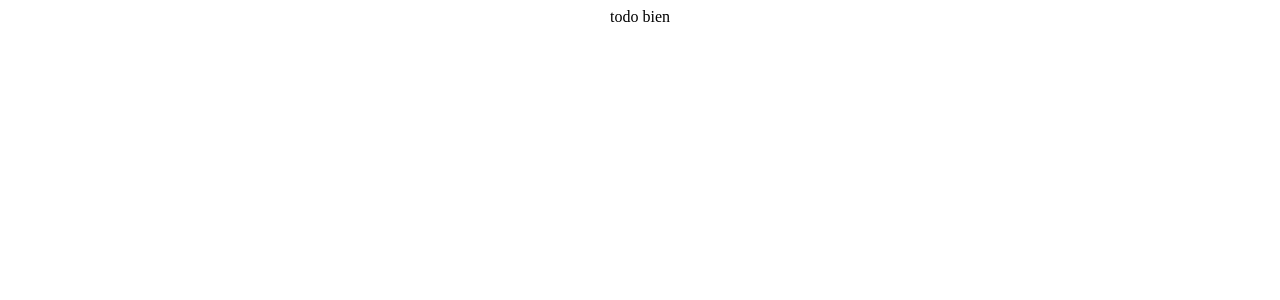
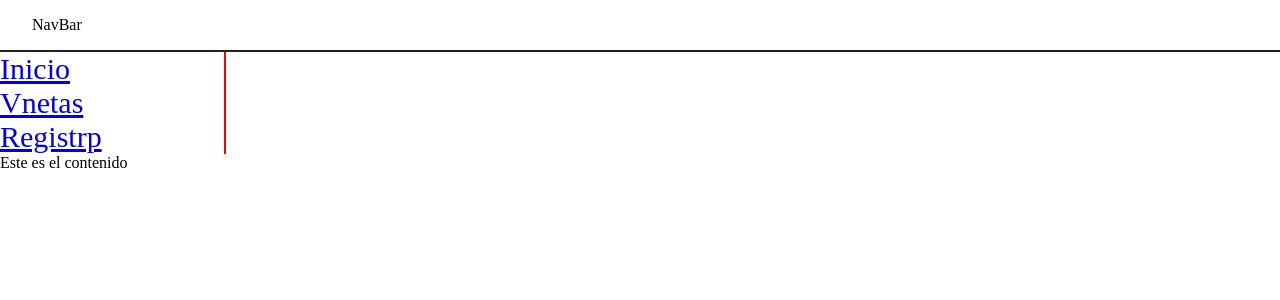
Before and after one commit to JeffreyMardoqueo-17/Admi-Caez-FrontenD, a React (Create React App) app: page / in a window 1280 px wide. Shown: the top 300 px of the page. Built offline with nearby package versions, Linux system fonts and the light colour scheme.

Commit message:
Primera parte del dashboard, sidebar

```diff
--- a/src/App.css
+++ b/src/App.css
@@ -1,38 +1,13 @@
-.App {
-  text-align: center;
+*{
+  margin: 0;
+  padding: 0;
 }
-
-.App-logo {
-  height: 40vmin;
-  pointer-events: none;
+:root{
+  --white: #Ffff;
+  --black: #1c2326;
 }
-
-@media (prefers-reduced-motion: no-preference) {
-  .App-logo {
-    animation: App-logo-spin infinite 20s linear;
-  }
+.navBar{
+    background-color: var(--white);
+    padding: 1rem 2rem;
+    border-bottom: 2px solid var(--black);
 }
-
-.App-header {
-  background-color: #282c34;
-  min-height: 100vh;
-  display: flex;
-  flex-direction: column;
-  align-items: center;
-  justify-content: center;
-  font-size: calc(10px + 2vmin);
-  color: white;
-}
-
-.App-link {
-  color: #61dafb;
-}
-
-@keyframes App-logo-spin {
-  from {
-    transform: rotate(0deg);
-  }
-  to {
-    transform: rotate(360deg);
-  }
-}
--- a/src/App.js
+++ b/src/App.js
@@ -1,10 +1,21 @@
+import React from 'react';
+import { BrowserRouter as Router } from 'react-router-dom'; // Importa BrowserRouter
 import './App.css';
+import NavBar from './Components/NavBar/NavBar';
+import SideBar from './Components/SideBaar/SideBar';
 
 function App() {
   return (
-    <div className="App">
-      todo bien
-    </div>
+    <Router>
+      <NavBar />
+      <div className='flex'>
+        <SideBar />
+        {/* //contenido */}
+        <div className='content'>
+          Este es el contenido
+        </div>
+      </div>
+    </Router>
   );
 }
 
--- /dev/null
+++ b/src/Components/NavBar/NavBar.jsx
@@ -0,0 +1,11 @@
+import React from 'react';
+import './NavBar.css'
+const NavBar = () => {
+    return (
+        <div className='navBar'>
+            NavBar
+        </div>
+    );
+}
+
+export default NavBar;
--- /dev/null
+++ b/src/Components/SideBaar/SideBar.css
@@ -0,0 +1,16 @@
+.Sidebar ul {
+    font-size: 30px;
+    color: red;
+    list-style: none;
+}
+
+.Sidebar {
+    width: 14rem;
+    height: calc(100vh-52px);
+    border-right: 2px solid red;
+}
+.Sidebar {
+    color: blue;
+    list-style: none;
+}
+/* //15:47 */
--- /dev/null
+++ b/src/Components/SideBaar/SideBar.jsx
@@ -0,0 +1,23 @@
+import React from 'react';
+import { Link } from 'react-router-dom';
+import './SideBar.css'
+const SideBar = () => {
+    return (
+        <div className='Sidebar'>
+
+            <ul>
+                <li className='li'>
+                    <Link to="">Inicio</Link>
+                </li>
+                <li>
+                    <Link to="">Vnetas</Link>
+                </li>
+                <li>
+                    <Link to="">Registrp</Link>
+                </li>
+            </ul>
+        </div>
+    );
+}
+
+export default SideBar;
```
Also changed, not shown: src/Components/NavBar/NavBar.css (added).
